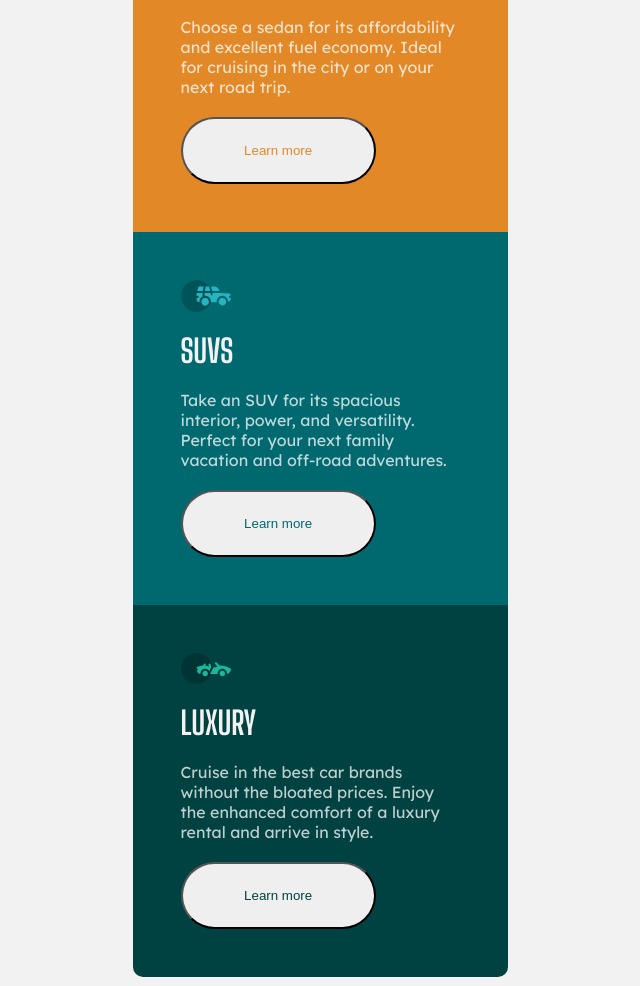
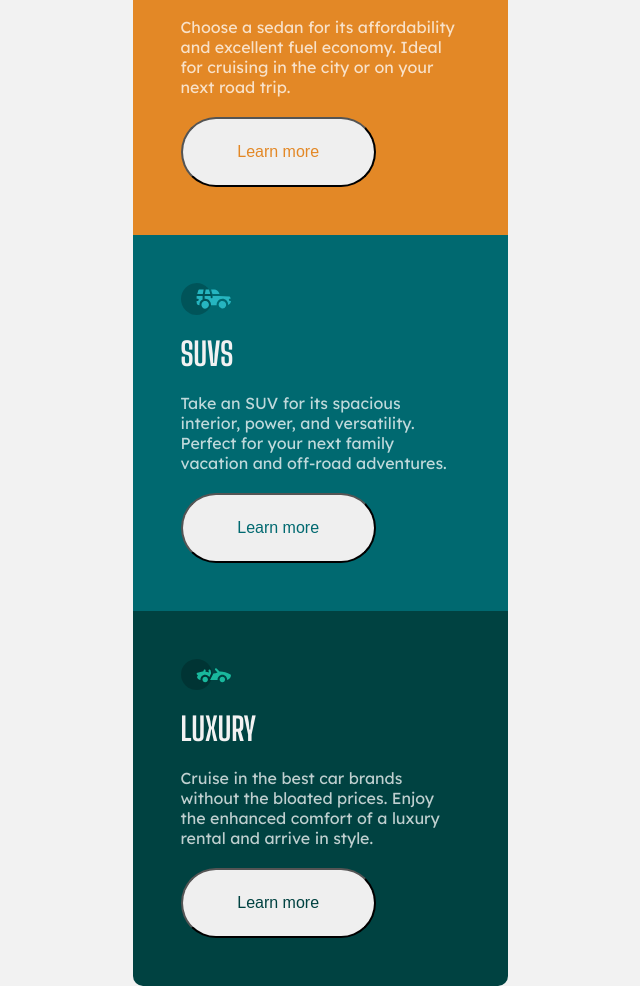
Before and after one commit to BalazsBanfi/FEM-08-3-column-preview-card, a plain HTML site: page index.html in a window 1280 px wide. Shown: the part 140-1126 px from the top of the page, without its empty margins (320-960 px from the left). Drawn offline with Linux system fonts and the light colour scheme.

```diff
--- a/index.html
+++ b/index.html
@@ -29,7 +29,7 @@
             Choose a sedan for its affordability and excellent fuel economy.
             Ideal for cruising in the city or on your next road trip.
           </p>
-          <button>Learn more</button>
+          <button id="button1">Learn more</button>
         </div>
         <div class="items">
           <img class="img" src="./images/icon-suvs.svg" alt="SUVs" />
@@ -38,7 +38,7 @@
             Take an SUV for its spacious interior, power, and versatility.
             Perfect for your next family vacation and off-road adventures.
           </p>
-          <button>Learn more</button>
+          <button id="button2">Learn more</button>
         </div>
         <div class="items">
           <img class="img" src="./images/icon-luxury.svg" alt="luxury" />
@@ -47,7 +47,7 @@
             Cruise in the best car brands without the bloated prices. Enjoy the
             enhanced comfort of a luxury rental and arrive in style.
           </p>
-          <button>Learn more</button>
+          <button id="button3">Learn more</button>
         </div>
       </div>
     </main>
--- a/style.css
+++ b/style.css
@@ -96,6 +96,7 @@ h1 {
 p {
   font-family: "Lexend Deca", sans-serif;
   font-weight: 400;
+  font-size: 1rem;
   color: var(--trWhite);
 }
 
@@ -103,4 +104,5 @@ button {
   width: 70%;
   padding: 1.5rem;
   border-radius: 50px;
+  font-size: 1rem;
 }
```
